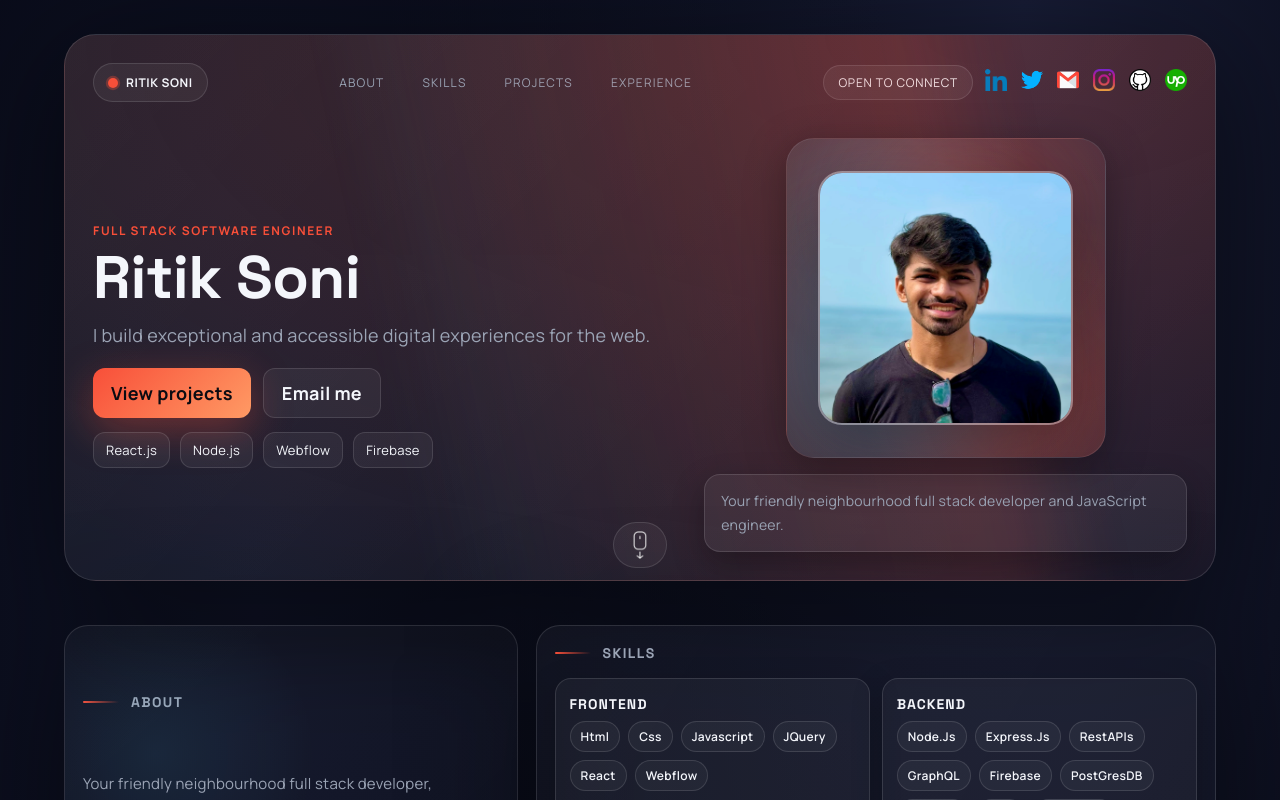
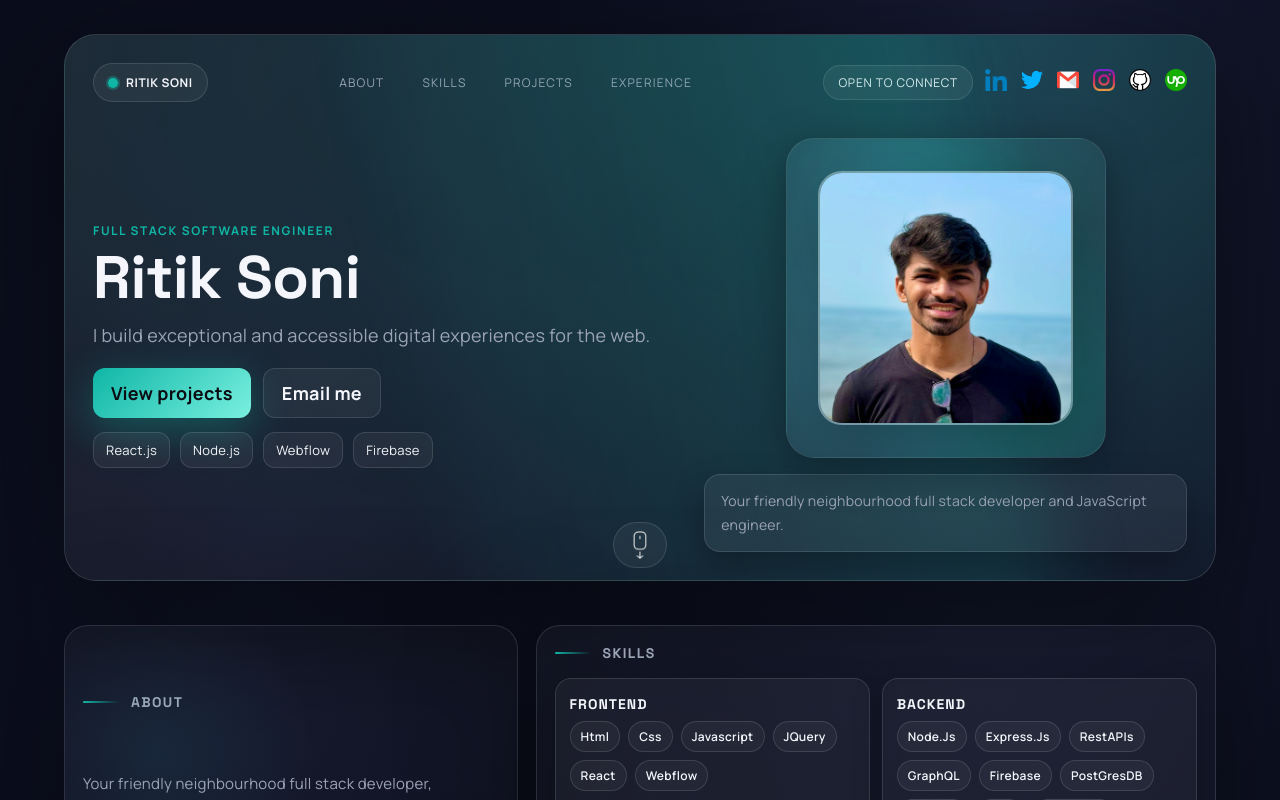
Before and after one commit to ritiksoni22/ritiksoni22.github.io, a React (Create React App) app: page / in a window 1280 px wide. Shown: the top 800 px of the page. Built offline with nearby package versions, Linux system fonts and the light colour scheme.

Commit message:
changed website color-theme

```diff
--- a/src/app.css
+++ b/src/app.css
@@ -6,8 +6,8 @@
   --panel-strong: rgba(255, 255, 255, 0.08);
   --text-color: #f4f6fb;
   --muted: #9ba4b5;
-  --accent: #f84f39;
-  --accent-2: #5ad2ff;
+  --accent: #0fb6a6;
+  --accent-2: #66e4d5;
   --border: rgba(255, 255, 255, 0.12);
   --radius-lg: 24px;
   --radius-md: 16px;
@@ -202,15 +202,15 @@ strong {
 }
 
 .btn.primary {
-  background: linear-gradient(135deg, var(--accent), #ff9a64);
+  background: linear-gradient(135deg, var(--accent), #7af0e0);
   color: #0b0b12;
   border: none;
-  box-shadow: 0 12px 40px rgba(248, 79, 57, 0.35);
+  box-shadow: 0 12px 40px rgba(15, 182, 166, 0.35);
 }
 
 .btn.primary:hover {
   transform: translateY(-2px);
-  box-shadow: 0 18px 50px rgba(248, 79, 57, 0.45);
+  box-shadow: 0 18px 50px rgba(15, 182, 166, 0.45);
 }
 
 .btn.ghost {
--- a/src/components/Experiences/experiences.css
+++ b/src/components/Experiences/experiences.css
@@ -19,7 +19,7 @@
     top: 12px;
     bottom: 12px;
     width: 2px;
-    background: linear-gradient(180deg, rgba(248, 79, 57, 0.7), rgba(90, 210, 255, 0.3));
+    background: linear-gradient(180deg, rgba(15, 182, 166, 0.7), rgba(90, 210, 255, 0.3));
     opacity: 0.7;
     z-index: 0;
 }
@@ -59,7 +59,7 @@
     width: 12px;
     border-radius: 50%;
     background: linear-gradient(135deg, var(--accent), var(--accent-2));
-    box-shadow: 0 0 0 8px rgba(248, 79, 57, 0.12);
+    box-shadow: 0 0 0 8px rgba(15, 182, 166, 0.12);
 }
 
 .experience-body {
--- a/src/components/Header/header.css
+++ b/src/components/Header/header.css
@@ -2,7 +2,7 @@
     position: relative;
     overflow: hidden;
     border-radius: 32px;
-    background: radial-gradient(120% 120% at 80% 0%, rgba(248, 79, 57, 0.22), transparent),
+    background: radial-gradient(120% 120% at 80% 0%, rgba(15, 182, 166, 0.22), transparent),
         linear-gradient(135deg, rgba(255, 255, 255, 0.08), rgba(255, 255, 255, 0.02));
     border: 1px solid var(--border);
     box-shadow: var(--shadow);
@@ -19,7 +19,7 @@
     height: 160%;
     width: 50%;
     transform: rotate(-12deg);
-    background: linear-gradient(90deg, rgba(90, 210, 255, 0.05), rgba(248, 79, 57, 0.22));
+    background: linear-gradient(90deg, rgba(90, 210, 255, 0.05), rgba(15, 182, 166, 0.22));
     filter: blur(40px);
     opacity: 0.8;
     z-index: 0;
@@ -54,21 +54,21 @@
     width: 10px;
     border-radius: 999px;
     background: var(--accent);
-    box-shadow: 0 0 0 0 rgba(248, 79, 57, 0.35);
+    box-shadow: 0 0 0 0 rgba(15, 182, 166, 0.35);
     animation: ping 2.8s ease-in-out infinite;
 }
 
 @keyframes ping {
     0% {
-        box-shadow: 0 0 0 0 rgba(248, 79, 57, 0.35);
+        box-shadow: 0 0 0 0 rgba(15, 182, 166, 0.35);
     }
 
     70% {
-        box-shadow: 0 0 0 18px rgba(248, 79, 57, 0);
+        box-shadow: 0 0 0 18px rgba(15, 182, 166, 0);
     }
 
     100% {
-        box-shadow: 0 0 0 0 rgba(248, 79, 57, 0);
+        box-shadow: 0 0 0 0 rgba(15, 182, 166, 0);
     }
 }
 
@@ -203,7 +203,7 @@
     display: grid;
     place-items: center;
     background: radial-gradient(circle at 30% 20%, rgba(90, 210, 255, 0.2), transparent 45%),
-        radial-gradient(circle at 80% 80%, rgba(248, 79, 57, 0.35), transparent 50%),
+        radial-gradient(circle at 80% 80%, rgba(15, 182, 166, 0.35), transparent 50%),
         rgba(255, 255, 255, 0.05);
     border: 1px solid rgba(255, 255, 255, 0.08);
     box-shadow: 0 10px 40px rgba(0, 0, 0, 0.35);
@@ -229,7 +229,7 @@
 }
 
 .orb-orange {
-    background: radial-gradient(circle at 60% 20%, rgba(248, 79, 57, 0.75), transparent 45%);
+    background: radial-gradient(circle at 60% 20%, rgba(15, 182, 166, 0.75), transparent 45%);
 }
 
 .orb-cyan {
--- a/src/components/Projects/projects.css
+++ b/src/components/Projects/projects.css
@@ -33,7 +33,7 @@
     border-radius: 16px;
     overflow: hidden;
     background: radial-gradient(circle at 30% 20%, rgba(90, 210, 255, 0.15), transparent 50%),
-        radial-gradient(circle at 80% 60%, rgba(248, 79, 57, 0.2), transparent 45%),
+        radial-gradient(circle at 80% 60%, rgba(15, 182, 166, 0.25), transparent 45%),
         rgba(255, 255, 255, 0.04);
     border: 1px solid var(--border);
     display: grid;
--- a/src/components/Skills/skills.css
+++ b/src/components/Skills/skills.css
@@ -54,5 +54,5 @@
 
 .skill-tags div:hover {
     border-color: rgba(255, 255, 255, 0.2);
-    background: rgba(248, 79, 57, 0.15);
+    background: rgba(15, 182, 166, 0.18);
 }
```
Also changed, not shown: 11 other files (tests, documents, lock files or other folders).
